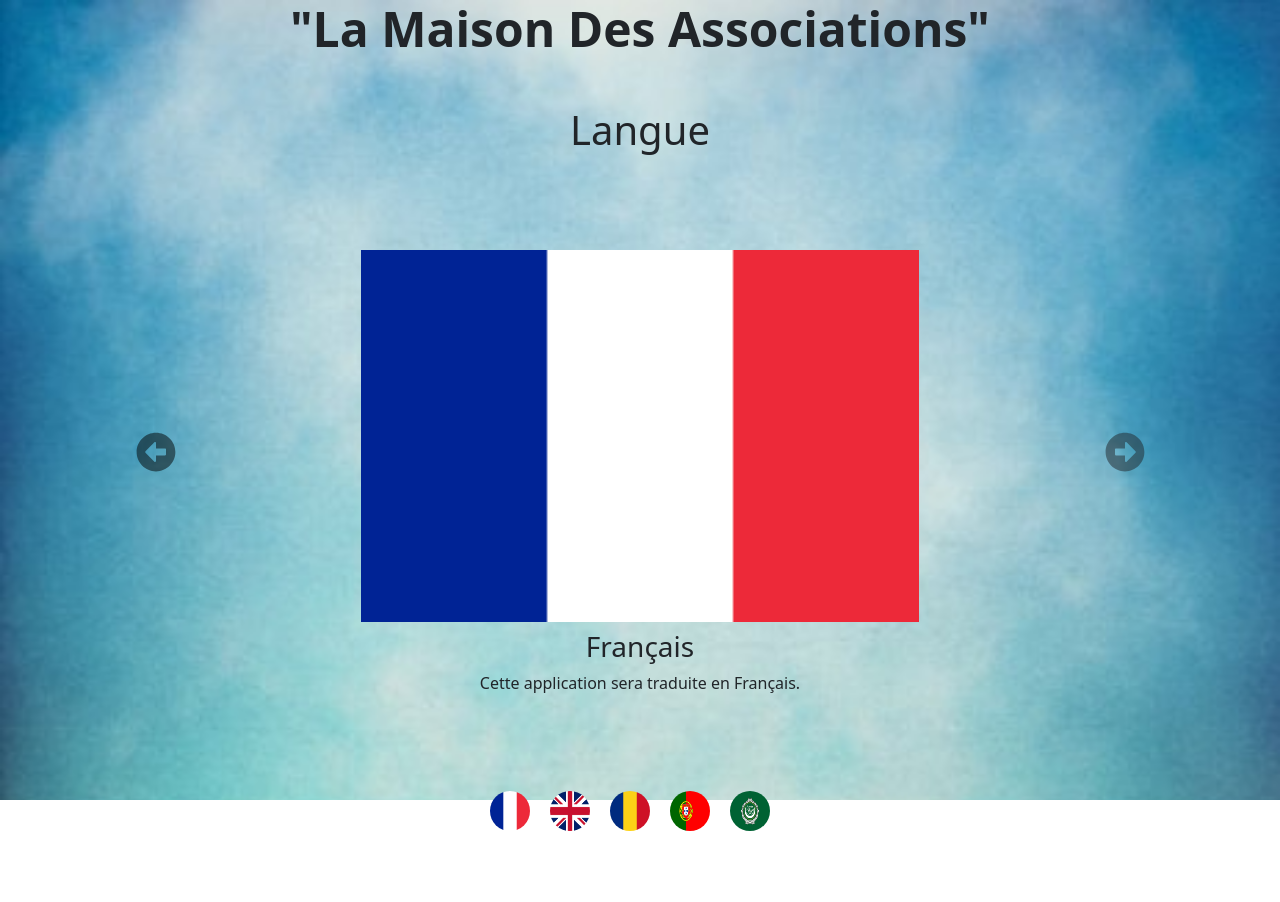
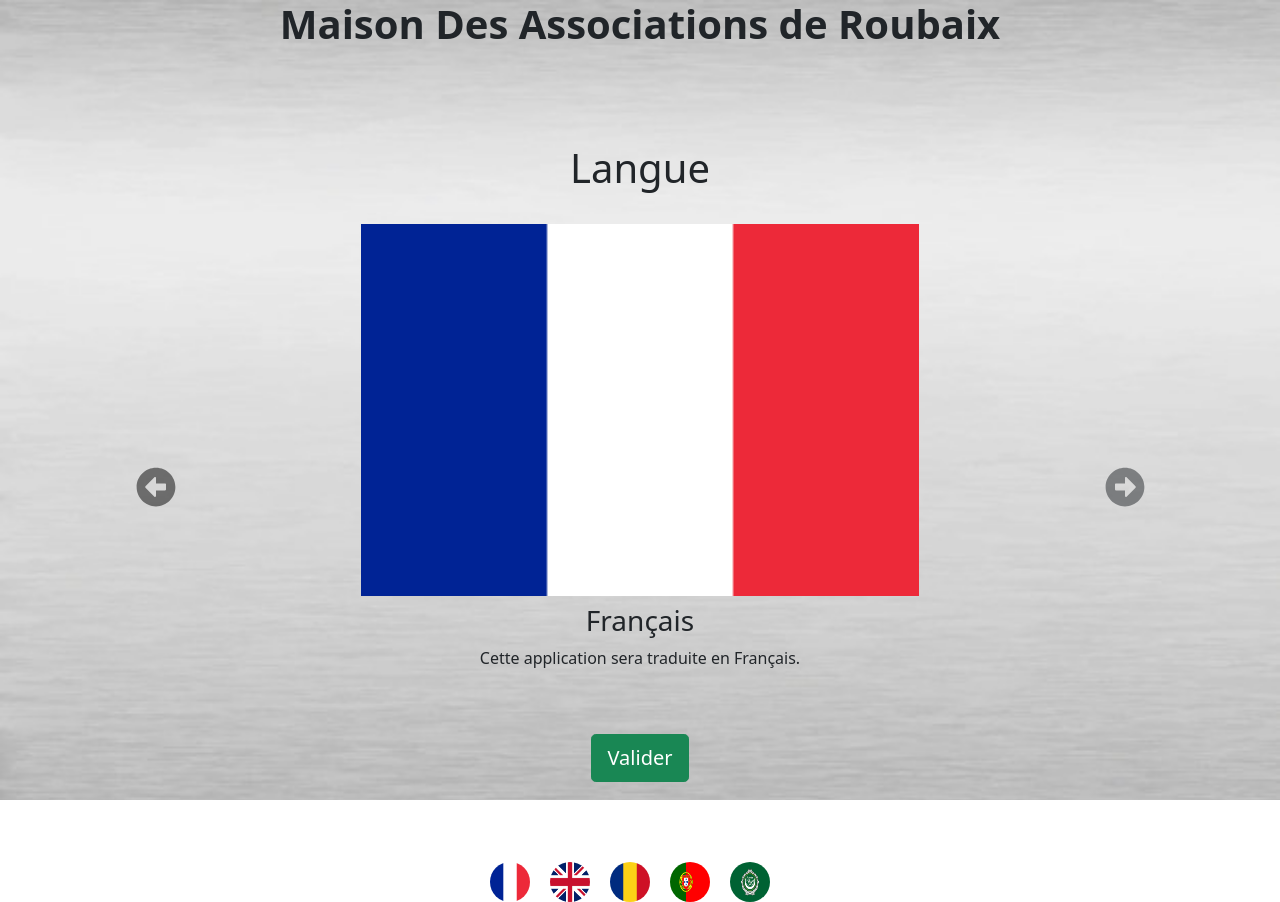
Before and after one commit to aldrut/mdaRoubaix, a React (Create React App) app: page / in a window 1280 px wide. Before the commit the page ends 831 px from the top, so only its background shows below. Built offline with nearby package versions, Linux system fonts and the light colour scheme.

Commit message:
carousel finis + routing

```diff
--- a/src/App.css
+++ b/src/App.css
@@ -1,9 +1,9 @@
 .App {
     text-align: center;
     background-size: cover !important;
-    background: linear-gradient(127deg, #2888c9, rgb(233, 125, 184));
+    /* background: linear-gradient(127deg, #2888c9, rgb(233, 125, 184));  */
     height: 100vh;
-    background-image: url('./assets/img/bg3.jpg');
+    background-image: url('./assets/img/bg.jpg');
   }
 
 .App-logo {
--- a/src/App.js
+++ b/src/App.js
@@ -5,16 +5,27 @@ import './assets/css/general.css'
 
 //Import pages
 import { Home } from './pages/Home';
+import { Accueil } from './pages/Accueil';
+import { useState } from 'react';
 
 
 
 function App() {
+	const [route, setRoute] = useState(window.history.state || 'Home')
+
+    window.onpopstate = (evt) => {
+        setRoute(window.history.state || 'Home')
+    }
+
+    const handleValidClick = (route) => {
+        window.history.pushState(route, route);
+        setRoute(route);
+    }
+
 	return (
 		<div className="App">
-			<Home/>
-
-{/* <Accueil></Accueil> */}
-
+			{route === "Home" && <Home handleValidClick={handleValidClick}/>}
+			{route === "Accueil" &&  <Accueil/> }
 		</div>
 	);
 }
--- /dev/null
+++ b/src/components/MiniFlag.jsx
@@ -0,0 +1,40 @@
+import dFrance from "../assets/drapeaux/dFr.png";
+import dAngleterre from "../assets/drapeaux/dAng.png";
+import dRoumanie from "../assets/drapeaux/dRoum.png";
+import dPortugal from "../assets/drapeaux/dPort.png";
+import dArabe from "../assets/drapeaux/dAra.png";
+import React, {useState} from 'react';
+
+import '../assets/css/carousel.css';
+
+
+export const MiniFlag = (props) => {
+
+    const {data, setSlideIndex} = props;
+    //let [slideIndex, setSlideIndex] = useState(0);
+
+
+    const handleFlag = (index, evt) => {
+        // let index = evt.key;
+        // props.getKey(index);
+        console.log(index);
+        setSlideIndex(index);
+    }
+
+    return (
+        <>
+            {
+                data.map((item, i) => {
+                    const {text, imgSrc, link} = item;
+                    return (
+                    <span className="" key={i}>
+                        <a href="#">
+                            <img src={imgSrc} alt={text}  className="miniflag" onClick={handleFlag.bind(this, i)} />
+                        </a>
+                    </span>);
+                })
+            }
+        </>
+    );
+
+}
--- a/src/components/MyCarousel.jsx
+++ b/src/components/MyCarousel.jsx
@@ -4,6 +4,7 @@ import dRoumanie from "../assets/drapeaux/dRoum.png";
 import dPortugal from "../assets/drapeaux/dPort.png";
 import dArabe from "../assets/drapeaux/dAra.png";
 import { MyCarouselItem } from "./MyCarouselItem";
+import { MiniFlag } from "./MiniFlag";
 import React, {useState} from 'react';
 import {FaArrowAltCircleRight} from 'react-icons/fa';
 import {FaArrowAltCircleLeft} from 'react-icons/fa';
@@ -12,6 +13,7 @@ import '../assets/css/carousel.css';
 
 export const MyCarousel = (props) => {
 
+    const {handleValidClick} = props;
     let [slideIndex, setSlideIndex] = useState(0);
 
 
@@ -23,6 +25,8 @@ export const MyCarousel = (props) => {
         desc:'Cette application sera traduite en Français.',
         text:'Français',
         titre:"Langue",
+        link:"http://www.google.fr",
+        btnValid: 'Valider',
     },
 
     {
@@ -31,6 +35,8 @@ export const MyCarousel = (props) => {
         desc:'This application will be translate in English',
         text:'English',
         titre:"Language",
+        link:"http://www.google.fr",
+        btnValid: 'Validate',
     },
 
     {
@@ -39,6 +45,8 @@ export const MyCarousel = (props) => {
         desc:'Această aplicație va fi tradusă în limba Română',
         text:'Română',
         titre:"Limba",
+        link:"http://www.google.fr",
+        btnValid: 'Valida',
     },
 
     {
@@ -47,18 +55,22 @@ export const MyCarousel = (props) => {
         desc:'Esta aplicação será traduzida em Portugues',
         text:'Portugues',
         titre:"Lingua",
+        link:"http://www.google.fr",
+        btnValid: 'Validar',
     },
 
     {
         imgSrc:dArabe,
         lang:'Arabe',
-        desc:'وسيترجم هذا التطبيق إلى اللغة الرومانية',
+        desc:'هذا التطبيق سوف يترجم إلى اللغة العربية',
         text:'العربية',
         titre:"لغة",
+        link:"http://www.google.fr",
+        btnValid: 'للتحقق من صحة',
     }];
 
+
     const previousSlide = (evt) => {
-
         if(slideIndex < 1 ){
             setSlideIndex(slideIndex=tabLangues.length -1);
         }else{
@@ -66,8 +78,8 @@ export const MyCarousel = (props) => {
         }
     }
 
+
     const nextSlide = (evt) => {
-
         if(slideIndex >= tabLangues.length -1){
             setSlideIndex(slideIndex = 0);
         }
@@ -76,9 +88,11 @@ export const MyCarousel = (props) => {
         }
     }
 
+
+
     return (
-        <div className="container pt-5">
-            <h1 className="mb-5">
+        <div className="container mt-5">
+            <h1 className="pt-5">
                {tabLangues[slideIndex].titre}
             </h1>
 
@@ -86,7 +100,7 @@ export const MyCarousel = (props) => {
             <div className="row justify-content-center">
                 <div id="carouselExampleCaptions" className="carousel slide" data-bs-ride="carousel">
 
-                    <div className="carousel-inner mt-5">
+                    <div className="carousel-inner mt-4">
                         {tabLangues.map((item, i) => {
                             const {lang, imgSrc, text, desc, titre} =item;
                             return <MyCarouselItem key={lang} lang={lang} imgSrc={imgSrc} text={text} desc={desc} visible={i === slideIndex} titre={titre} />;
@@ -107,15 +121,18 @@ export const MyCarousel = (props) => {
                         </span>
                     </button>
 
-
+                    {/* BOUTONS VALIDER */}
+                    <button className="btn btn-success mt-5 btn-lg" onClick={handleValidClick.bind(this, "Accueil")}>{tabLangues[slideIndex].btnValid}</button>
                 </div>
 
                 <div className="">
-                    <span class=""><img src={dFrance} alt="" class="miniflag"/></span>
-                    <span class=""><img src={dAngleterre} alt="" class="miniflag"/></span>
+                    <MiniFlag data={tabLangues} setSlideIndex={setSlideIndex}/>
+
+                    {/* <span class=""><a href="http://www.google.fr"><img src={dFrance} alt="" class="miniflag"/></a></span> */}
+                    {/* <span class=""><img src={dAngleterre} alt="" class="miniflag"/></span>
                     <span class=""><img src={dRoumanie} alt="" class="miniflag"/></span>
                     <span class=""><img src={dPortugal} alt="" class="miniflag"/></span>
-                    <span class=""><img src={dArabe} alt="" class="miniflag"/></span>
+                    <span class=""><img src={dArabe} alt="" class="miniflag"/></span> */}
                 </div>
 
             </div>
--- a/src/pages/Accueil.jsx
+++ b/src/pages/Accueil.jsx
@@ -1,13 +1,13 @@
-import {GiEarthAfricaEurope} from 'react-icons/gi'
-import {BiWalk} from 'react-icons/bi'
-import {GiHealthNormal} from 'react-icons/gi'
-import {GiWhiteBook} from 'react-icons/gi'
-import {GiHamburger} from 'react-icons/gi'
-import {GiClothes} from 'react-icons/gi'
-import {AiOutlineHome} from 'react-icons/ai'
-import {FaBalanceScale} from 'react-icons/fa'
-import {FaCity} from 'react-icons/fa'
-import React,  { useState } from 'react';
+import { GiEarthAfricaEurope } from 'react-icons/gi'
+import { BiWalk } from 'react-icons/bi'
+import { GiHealthNormal } from 'react-icons/gi'
+import { GiWhiteBook } from 'react-icons/gi'
+import { GiHamburger } from 'react-icons/gi'
+import { GiClothes } from 'react-icons/gi'
+import { AiOutlineHome } from 'react-icons/ai'
+import { FaBalanceScale } from 'react-icons/fa'
+import { FaCity } from 'react-icons/fa'
+import React, { useState } from 'react';
 
 
 export function Accueil() {
@@ -28,24 +28,32 @@ export function Accueil() {
                     <div className="col menuButton">
                         <GiEarthAfricaEurope color="blue"></GiEarthAfricaEurope><br />Français
                     </div>
+
                     <div className="col menuButton">
-<GiHamburger></GiHamburger><br/>
+                        <GiHamburger></GiHamburger><br />
                         Se nourrir
                     </div>
                 </div>
+
                 <div className="row mt-1 mb-1">
                     <div className="col menuButton "><AiOutlineHome></AiOutlineHome><br />Se loger</div>
-        <div className="col menuButton"><GiWhiteBook></GiWhiteBook><br/>  Apprendre</div>
+                    <div className="col menuButton"><GiWhiteBook></GiWhiteBook><br />  Apprendre</div>
                 </div>
+
                 <div className="row mb-1">
-        <div className="col menuButton"> <BiWalk color="orange"></BiWalk><br/>  Se Déplacer</div>
+                    <div className="col menuButton"> <BiWalk color="orange"></BiWalk><br />  Se Déplacer</div>
                     <div className="col menuButton">
-        <GiHealthNormal color="green" ></GiHealthNormal><br />Se Soigner</div>
+                        <GiHealthNormal color="green" ></GiHealthNormal>
+                        <br />
+                        Se Soigner
                     </div>
+                </div>
+
                 <div className="row">
                     <div className="col menuButton"> <FaBalanceScale /> <br />Aide Juridique</div>
                     <div className="col menuButton"><FaCity></FaCity> <br /> Aide Administrative</div>
                 </div>
+
                 <div className="row">
                     <div className="col menuButton" onClick={ToDress} id="toDress"><GiClothes ></GiClothes><br />   S' Habiller</div>
                     <div className="col menuButton">S'insérer</div>
--- a/src/pages/Home.jsx
+++ b/src/pages/Home.jsx
@@ -3,12 +3,6 @@ import 'bootstrap/dist/css/bootstrap.min.css';
 import MyItem from "../assets/css/item";
 
 import React, { useState } from "react";
-
-//Import components
-// import Carousel from "react-elastic-carousel";
-// import { CustomBtnRightArrow } from "../components/CustomBtnRightArrow";
-// import { CustomBtnLeftArrow } from "../components/CustomBtnLeftArrow";
-// import { CustomCarousel } from "../components/CustomCarousel";
 import { MyCarousel } from '../components/MyCarousel';
 
 
@@ -16,16 +10,17 @@ import { MyCarousel } from '../components/MyCarousel';
 
 
 
-export function Home() {
+export function Home(props) {
 
-
+    const {handleValidClick} = props;
 
     return (
         <>
-        <div className="display-5 fw-bold ">
-            "La Maison Des Associations"
+        <div className="display-6 fw-bold col-10 mx-auto ">
+            Maison Des Associations de Roubaix
         </div>
-            <MyCarousel/>
+
+            <MyCarousel data={null} handleValidClick={handleValidClick} />
         </>
     );
 }
```
Also changed, not shown: src/assets/img/bg.jpg, src/assets/img/bg4.jpg. Lines whose indentation alone changed are shown as unchanged.
